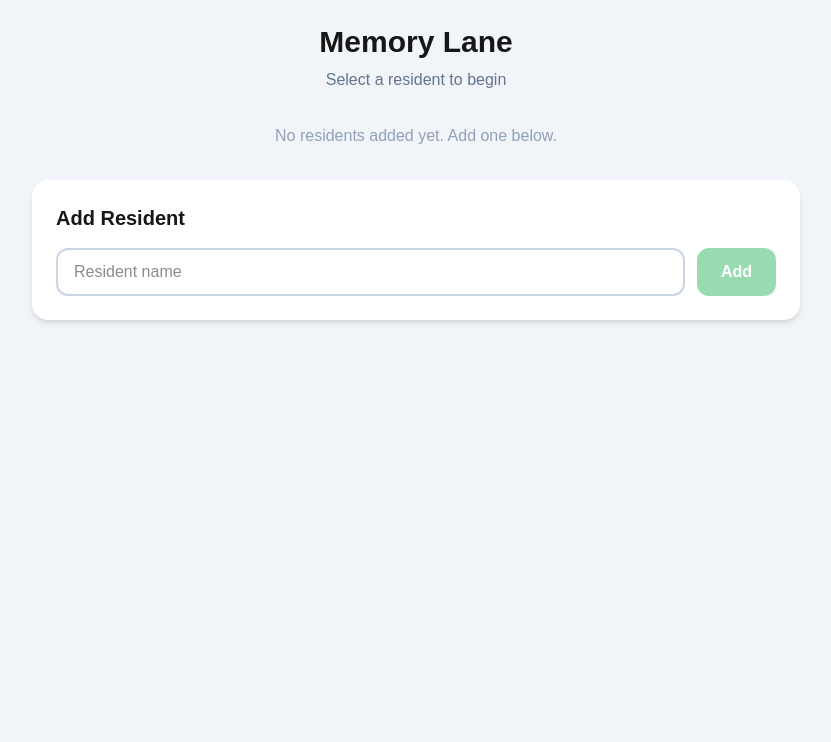
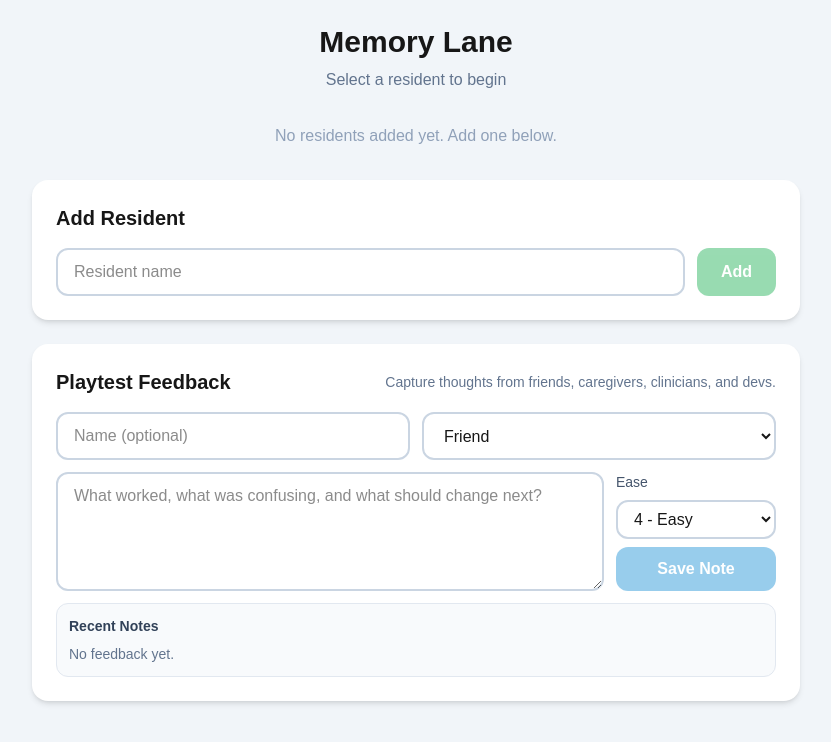
Before and after one commit to davilo61/senior-memory-games, a Next.js app: page / in a window 1280 px wide. Shown: the top 742 px of the page, without its empty margins (224-1055 px from the left). Built offline with nearby package versions, Linux system fonts and the light colour scheme.

Commit message:
feat: playtest feedback form and logging

```diff
--- a/app/page.tsx
+++ b/app/page.tsx
@@ -2,14 +2,22 @@
 
 import { useState } from "react";
 import { useRouter } from "next/navigation";
-import { useResidents } from "../lib/storage";
+import { useFeedback, useResidents } from "../lib/storage";
+import type { FeedbackPerspective } from "../lib/types";
 
 export default function Home() {
   const { residents, addResident, removeResident, updateResident } = useResidents();
+  const { feedbackEntries, addFeedback } = useFeedback();
   const [newName, setNewName] = useState("");
   const [confirmRemove, setConfirmRemove] = useState<string | null>(null);
   const [editingResidentId, setEditingResidentId] = useState<string | null>(null);
   const [editingName, setEditingName] = useState("");
+  const [feedbackName, setFeedbackName] = useState("");
+  const [feedbackPerspective, setFeedbackPerspective] =
+    useState<FeedbackPerspective>("friend");
+  const [feedbackRating, setFeedbackRating] = useState<1 | 2 | 3 | 4 | 5>(4);
+  const [feedbackNotes, setFeedbackNotes] = useState("");
+  const [feedbackSaved, setFeedbackSaved] = useState(false);
   const router = useRouter();
   const rowActionBaseClass =
     "h-10 sm:h-11 w-28 sm:w-32 inline-flex items-center justify-center rounded-xl text-sm sm:text-base font-semibold active:scale-95 transition disabled:opacity-40 disabled:cursor-not-allowed";
@@ -42,6 +50,18 @@ export default function Home() {
     if (updateResident(id, editingName)) {
       cancelEdit();
     }
+  }
+
+  function handleFeedbackSubmit() {
+    const trimmedNotes = feedbackNotes.trim();
+    if (!trimmedNotes) return;
+
+    addFeedback(feedbackName, feedbackPerspective, feedbackRating, trimmedNotes);
+    setFeedbackSaved(true);
+    setFeedbackName("");
+    setFeedbackPerspective("friend");
+    setFeedbackRating(4);
+    setFeedbackNotes("");
   }
 
   return (
@@ -195,6 +215,94 @@ export default function Home() {
             </button>
           </div>
         </div>
+
+        <div className="bg-white rounded-2xl shadow-md p-6 mt-6">
+          <div className="flex flex-wrap items-center justify-between gap-2 mb-4">
+            <p className="text-xl font-semibold">Playtest Feedback</p>
+            <p className="text-sm text-slate-500">
+              Capture thoughts from friends, caregivers, clinicians, and devs.
+            </p>
+          </div>
+
+          <div className="grid grid-cols-1 sm:grid-cols-2 gap-3 mb-3">
+            <input
+              type="text"
+              value={feedbackName}
+              onChange={(e) => setFeedbackName(e.target.value)}
+              placeholder="Name (optional)"
+              className="border-2 border-slate-300 rounded-xl px-4 py-2.5 text-base focus:outline-none focus:border-blue-500"
+            />
+            <select
+              value={feedbackPerspective}
+              onChange={(e) => setFeedbackPerspective(e.target.value as FeedbackPerspective)}
+              className="border-2 border-slate-300 rounded-xl px-4 py-2.5 text-base focus:outline-none focus:border-blue-500 bg-white"
+            >
+              <option value="friend">Friend</option>
+              <option value="resident">Resident</option>
+              <option value="caregiver">Caregiver</option>
+              <option value="clinician">Clinician</option>
+              <option value="developer">Developer</option>
+            </select>
+          </div>
+
+          <div className="grid grid-cols-1 sm:grid-cols-[1fr_auto] gap-3 mb-3">
+            <textarea
+              value={feedbackNotes}
+              onChange={(e) => {
+                setFeedbackSaved(false);
+                setFeedbackNotes(e.target.value);
+              }}
+              rows={3}
+              placeholder="What worked, what was confusing, and what should change next?"
+              className="border-2 border-slate-300 rounded-xl px-4 py-2.5 text-base focus:outline-none focus:border-blue-500 resize-y"
+            />
+            <div className="flex sm:flex-col items-center sm:items-stretch gap-2 sm:w-40">
+              <label className="text-sm text-slate-600">Ease</label>
+              <select
+                value={feedbackRating}
+                onChange={(e) =>
+                  setFeedbackRating(Number(e.target.value) as 1 | 2 | 3 | 4 | 5)
+                }
+                className="border-2 border-slate-300 rounded-xl px-3 py-2 text-base focus:outline-none focus:border-blue-500 bg-white"
+              >
+                <option value={1}>1 - Very hard</option>
+                <option value={2}>2 - Hard</option>
+                <option value={3}>3 - Neutral</option>
+                <option value={4}>4 - Easy</option>
+                <option value={5}>5 - Very easy</option>
+              </select>
+              <button
+                onClick={handleFeedbackSubmit}
+                disabled={!feedbackNotes.trim()}
+                className="px-4 py-2.5 bg-sky-600 text-white rounded-xl text-base font-semibold hover:bg-sky-700 active:scale-95 transition disabled:opacity-40 disabled:cursor-not-allowed"
+              >
+                Save Note
+              </button>
+            </div>
+          </div>
+
+          {feedbackSaved ? (
+            <p className="text-sm text-emerald-700 mb-3">Feedback saved for this device.</p>
+          ) : null}
+
+          <div className="rounded-xl border border-slate-200 bg-slate-50 p-3">
+            <p className="text-sm font-semibold text-slate-700 mb-2">Recent Notes</p>
+            {feedbackEntries.length === 0 ? (
+              <p className="text-sm text-slate-500">No feedback yet.</p>
+            ) : (
+              <ul className="space-y-2 max-h-44 overflow-y-auto">
+                {[...feedbackEntries]
+                  .sort((a, b) => b.date.localeCompare(a.date))
+                  .slice(0, 5)
+                  .map((entry) => (
+                    <li key={entry.id} className="text-sm text-slate-700">
+                      <span className="font-semibold">{entry.name}</span> ({entry.perspective}, {entry.rating}/5): {entry.notes}
+                    </li>
+                  ))}
+              </ul>
+            )}
+          </div>
+        </div>
       </div>
     </main>
   );
--- a/lib/storage.ts
+++ b/lib/storage.ts
@@ -1,17 +1,28 @@
 "use client";
 
 import { useSyncExternalStore } from "react";
-import type { Resident, GameSession, Difficulty, GameId } from "./types";
+import type {
+  Resident,
+  GameSession,
+  Difficulty,
+  GameId,
+  PlaytestFeedback,
+  FeedbackPerspective,
+} from "./types";
 
 const RESIDENTS_KEY = "smg_residents";
 const SESSIONS_KEY = "smg_sessions";
+const FEEDBACK_KEY = "smg_feedback";
 const EMPTY_RESIDENTS: Resident[] = [];
 const EMPTY_SESSIONS: GameSession[] = [];
+const EMPTY_FEEDBACK: PlaytestFeedback[] = [];
 
 let residentsRawCache: string | null | undefined;
 let residentsSnapshotCache: Resident[] = EMPTY_RESIDENTS;
 let sessionsRawCache: string | null | undefined;
 let sessionsSnapshotCache: GameSession[] = EMPTY_SESSIONS;
+let feedbackRawCache: string | null | undefined;
+let feedbackSnapshotCache: PlaytestFeedback[] = EMPTY_FEEDBACK;
 
 function save<T>(key: string, value: T): void {
   localStorage.setItem(key, JSON.stringify(value));
@@ -44,8 +55,39 @@ function normalizeSession(raw: Partial<GameSession>): GameSession | null {
   };
 }
 
+function normalizeFeedback(raw: Partial<PlaytestFeedback>): PlaytestFeedback | null {
+  if (!raw.id || !raw.date || !raw.notes) {
+    return null;
+  }
+
+  const perspective: FeedbackPerspective =
+    raw.perspective === "friend" ||
+    raw.perspective === "resident" ||
+    raw.perspective === "caregiver" ||
+    raw.perspective === "clinician" ||
+    raw.perspective === "developer"
+      ? raw.perspective
+      : "friend";
+
+  const ratingValue = Number(raw.rating);
+  const rating: 1 | 2 | 3 | 4 | 5 =
+    ratingValue >= 1 && ratingValue <= 5
+      ? (Math.round(ratingValue) as 1 | 2 | 3 | 4 | 5)
+      : 3;
+
+  return {
+    id: raw.id,
+    date: raw.date,
+    name: raw.name?.trim() || "Anonymous",
+    perspective,
+    rating,
+    notes: raw.notes,
+  };
+}
+
 const residentListeners = new Set<() => void>();
 const sessionListeners = new Set<() => void>();
+const feedbackListeners = new Set<() => void>();
 
 function subscribeResidents(listener: () => void): () => void {
   residentListeners.add(listener);
@@ -81,12 +123,33 @@ function subscribeSessions(listener: () => void): () => void {
   };
 }
 
+function subscribeFeedback(listener: () => void): () => void {
+  feedbackListeners.add(listener);
+
+  function onStorage(event: StorageEvent): void {
+    if (event.key === FEEDBACK_KEY) {
+      listener();
+    }
+  }
+
+  window.addEventListener("storage", onStorage);
+
+  return () => {
+    feedbackListeners.delete(listener);
+    window.removeEventListener("storage", onStorage);
+  };
+}
+
 function emitResidentsChange(): void {
   residentListeners.forEach((listener) => listener());
 }
 
 function emitSessionsChange(): void {
   sessionListeners.forEach((listener) => listener());
+}
+
+function emitFeedbackChange(): void {
+  feedbackListeners.forEach((listener) => listener());
 }
 
 function getResidentsSnapshot(): Resident[] {
@@ -144,12 +207,45 @@ function getSessionsSnapshot(): GameSession[] {
   return sessionsSnapshotCache;
 }
 
+function getFeedbackSnapshot(): PlaytestFeedback[] {
+  const raw = localStorage.getItem(FEEDBACK_KEY);
+
+  if (raw === feedbackRawCache) {
+    return feedbackSnapshotCache;
+  }
+
+  feedbackRawCache = raw;
+
+  if (!raw) {
+    feedbackSnapshotCache = EMPTY_FEEDBACK;
+    return feedbackSnapshotCache;
+  }
+
+  try {
+    const parsed = JSON.parse(raw) as unknown;
+    const normalized = Array.isArray(parsed)
+      ? parsed
+          .map((item) => normalizeFeedback(item as Partial<PlaytestFeedback>))
+          .filter((item): item is PlaytestFeedback => item !== null)
+      : EMPTY_FEEDBACK;
+    feedbackSnapshotCache = normalized;
+  } catch {
+    feedbackSnapshotCache = EMPTY_FEEDBACK;
+  }
+
+  return feedbackSnapshotCache;
+}
+
 function getResidentsServerSnapshot(): Resident[] {
   return EMPTY_RESIDENTS;
 }
 
 function getSessionsServerSnapshot(): GameSession[] {
   return EMPTY_SESSIONS;
+}
+
+function getFeedbackServerSnapshot(): PlaytestFeedback[] {
+  return EMPTY_FEEDBACK;
 }
 
 export function useResidents() {
@@ -238,3 +334,33 @@ export function useSessions(residentId?: string) {
 
   return { sessions, addSession, getSessionsByGame };
 }
+
+export function useFeedback() {
+  const feedbackEntries = useSyncExternalStore(
+    subscribeFeedback,
+    getFeedbackSnapshot,
+    getFeedbackServerSnapshot
+  );
+
+  function addFeedback(
+    name: string,
+    perspective: FeedbackPerspective,
+    rating: 1 | 2 | 3 | 4 | 5,
+    notes: string
+  ): void {
+    const entry: PlaytestFeedback = {
+      id: crypto.randomUUID(),
+      date: new Date().toISOString(),
+      name: name.trim() || "Anonymous",
+      perspective,
+      rating,
+      notes: notes.trim(),
+    };
+
+    const next = [...getFeedbackSnapshot(), entry];
+    save(FEEDBACK_KEY, next);
+    emitFeedbackChange();
+  }
+
+  return { feedbackEntries, addFeedback };
+}
--- a/lib/types.ts
+++ b/lib/types.ts
@@ -16,3 +16,19 @@ export interface GameSession {
   total: number;
   difficulty: Difficulty;
 }
+
+export type FeedbackPerspective =
+  | "friend"
+  | "resident"
+  | "caregiver"
+  | "clinician"
+  | "developer";
+
+export interface PlaytestFeedback {
+  id: string;
+  date: string; // ISO date string
+  name: string;
+  perspective: FeedbackPerspective;
+  rating: 1 | 2 | 3 | 4 | 5;
+  notes: string;
+}
```
